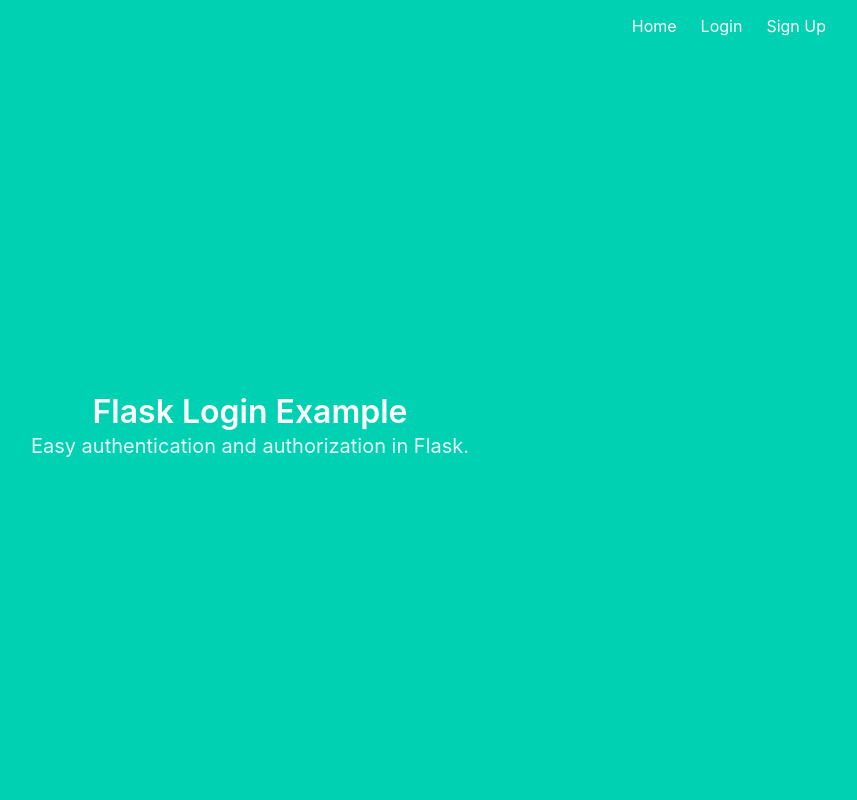
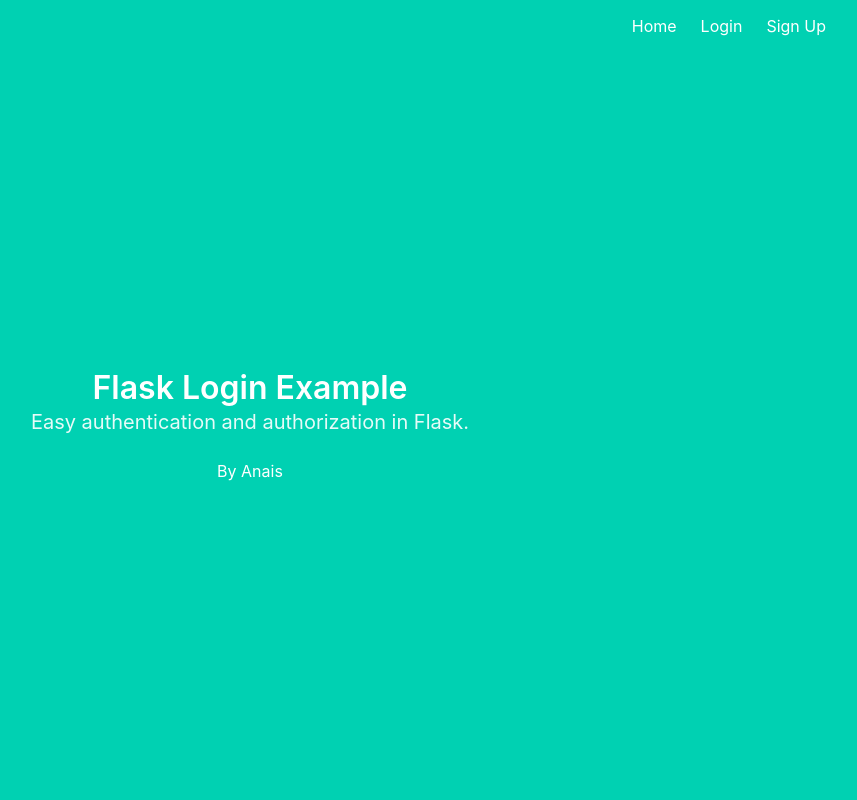
Before and after one commit to naistangz/flask_autho_app, a Flask app: page / in a window 1280 px wide. Shown: the whole page, without its empty margins (390-1247 px from the left). Run offline with Flask 2, Linux system fonts and the light colour scheme.

Commit message:
updated index.html

```diff
--- a/flask_autho_app/project/templates/index.html
+++ b/flask_autho_app/project/templates/index.html
@@ -7,4 +7,5 @@
 <h2 class="subtitle">
   Easy authentication and authorization in Flask.
 </h2>
+<h3>By Anais</h3>
 {% endblock %}
```
